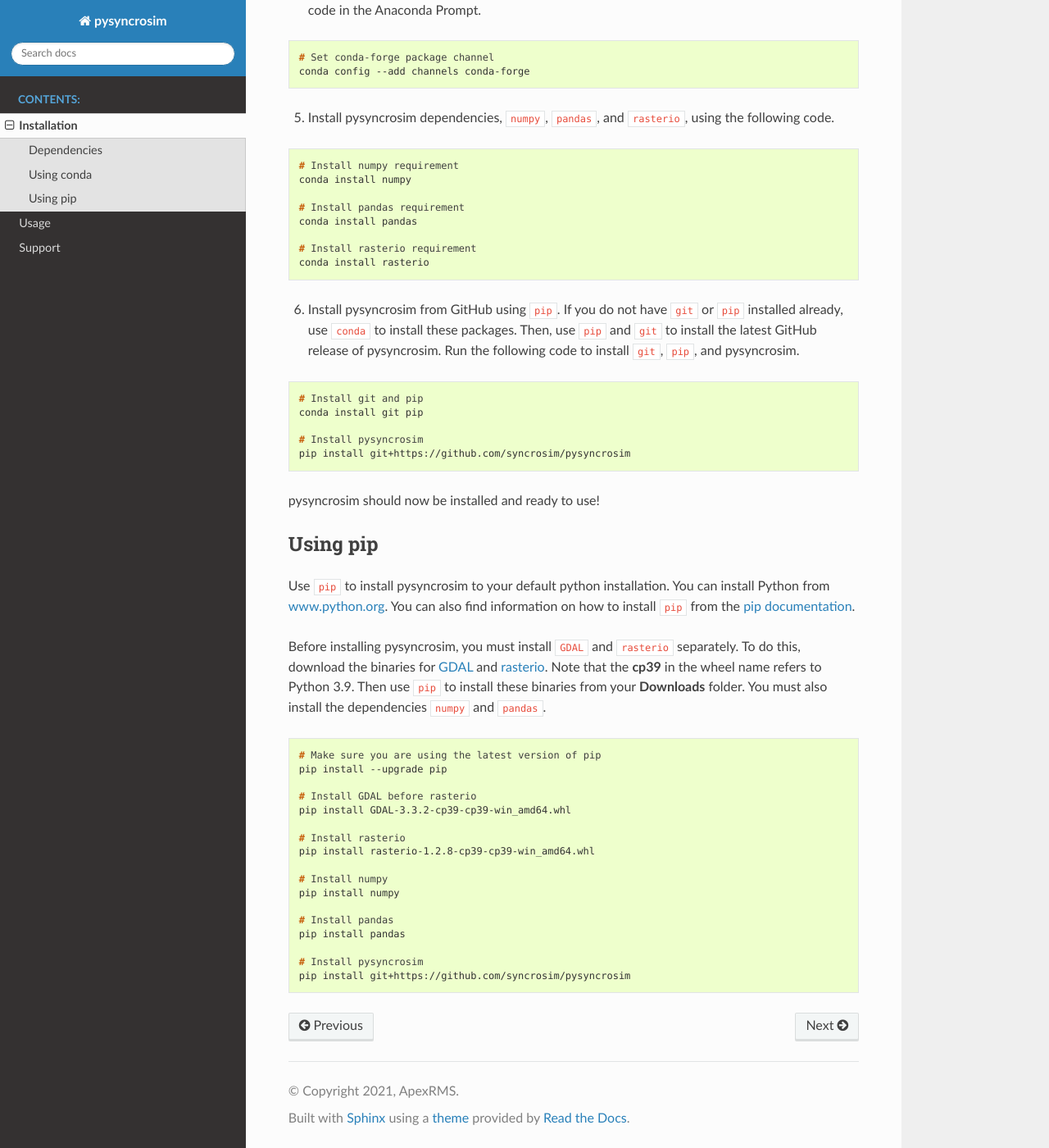
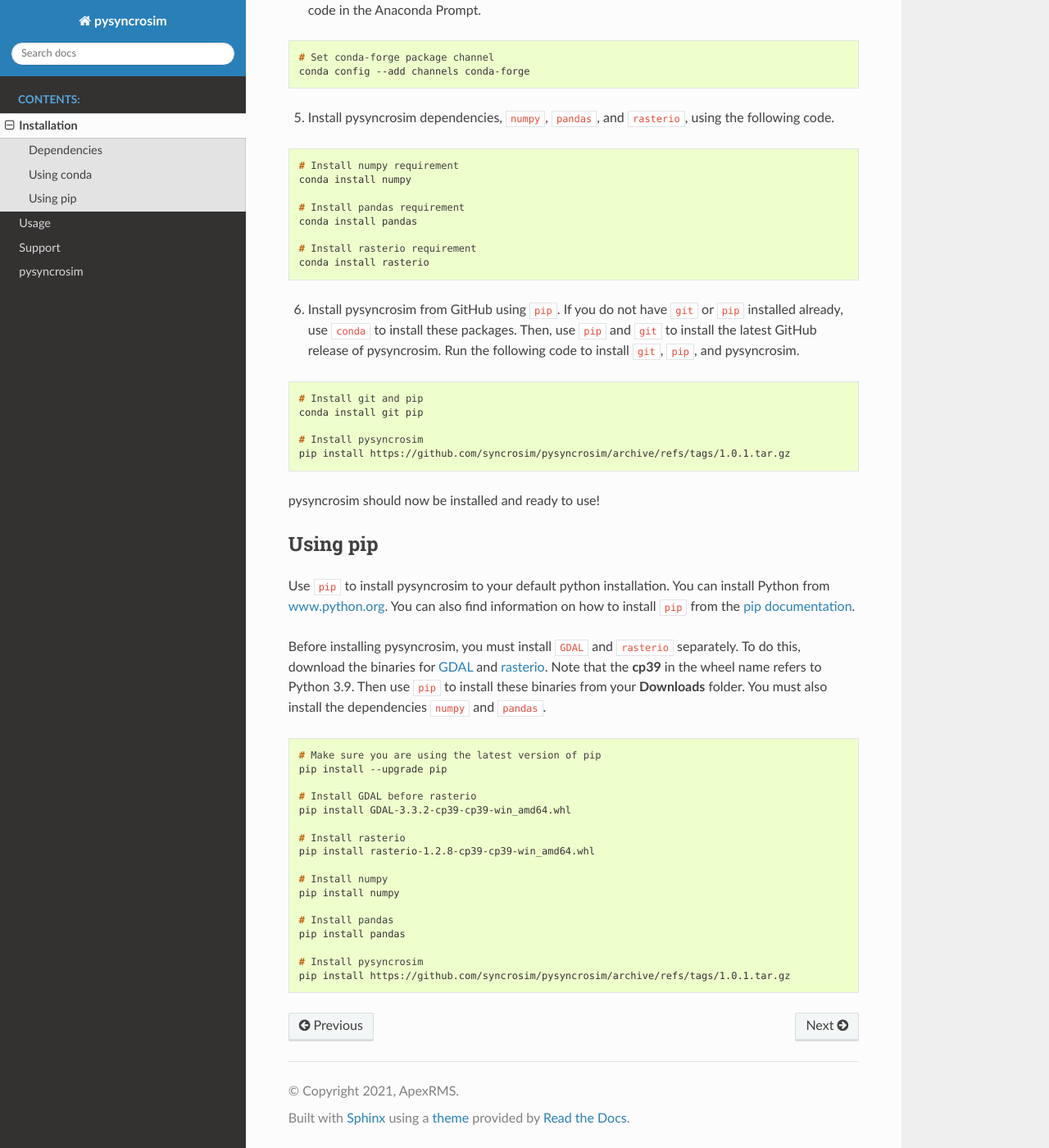
Before and after one commit to syncrosim/pysyncrosim, a Sphinx documentation site: the page built from docs/install.rst, in a window 1280 px wide and 1400 px high, scrolled down 1319 px. Shown: the whole window at 82% size. Built offline with Sphinx 7.4.7 and the Read the Docs theme 2.0.0, drawn with Linux system fonts in a browser that asks for light colours.

Commit message:
Updated readthedocs

```diff
--- a/docs/index.rst
+++ b/docs/index.rst
@@ -17,6 +17,7 @@ pysyncrosim is the Python interface to `SyncroSim`_
    install
    usage
    support
+   modules
 
 
 Indices and tables
@@ -24,3 +25,4 @@ Indices and tables
 
 * :ref:`genindex`
 * :ref:`modindex`
+* :ref:`search`
--- a/docs/install.rst
+++ b/docs/install.rst
@@ -71,7 +71,7 @@ You should now see that "(base)" has been replaced with "(myenv)" at the beginni
 	conda install git pip
 
 	# Install pysyncrosim
-	pip install git+https://github.com/syncrosim/pysyncrosim
+	pip install https://github.com/syncrosim/pysyncrosim/archive/refs/tags/1.0.1.tar.gz
 
 pysyncrosim should now be installed and ready to use!
 
@@ -106,4 +106,4 @@ Before installing pysyncrosim, you must install ``GDAL`` and ``rasterio`` separa
 	pip install pandas
 
 	# Install pysyncrosim
-	pip install git+https://github.com/syncrosim/pysyncrosim
+	pip install https://github.com/syncrosim/pysyncrosim/archive/refs/tags/1.0.1.tar.gz
--- a/docs/usage.rst
+++ b/docs/usage.rst
@@ -46,11 +46,12 @@ If using ``conda``, the ``spyder`` IDE is easy to install and straightforward to
 	.. _spatial_demo.py: https://github.com/syncrosim/pysyncrosim/blob/main/examples/spatial_demo.py
 	.. _input-raster.tif: https://github.com/syncrosim/pysyncrosim/blob/main/examples/input-raster.tif
 
-.. image:: spyder.PNG
+.. figure:: spyder.PNG
 	:width: 800px
 	:align: center
 	:alt: alternate text
 
+|
 
 4. Open and run your pysyncrosim scripts from the left-hand window. You can run scripts line-by-line in ``spyder`` by selecting the line(s) you want to run and pressing F9.
 
```
